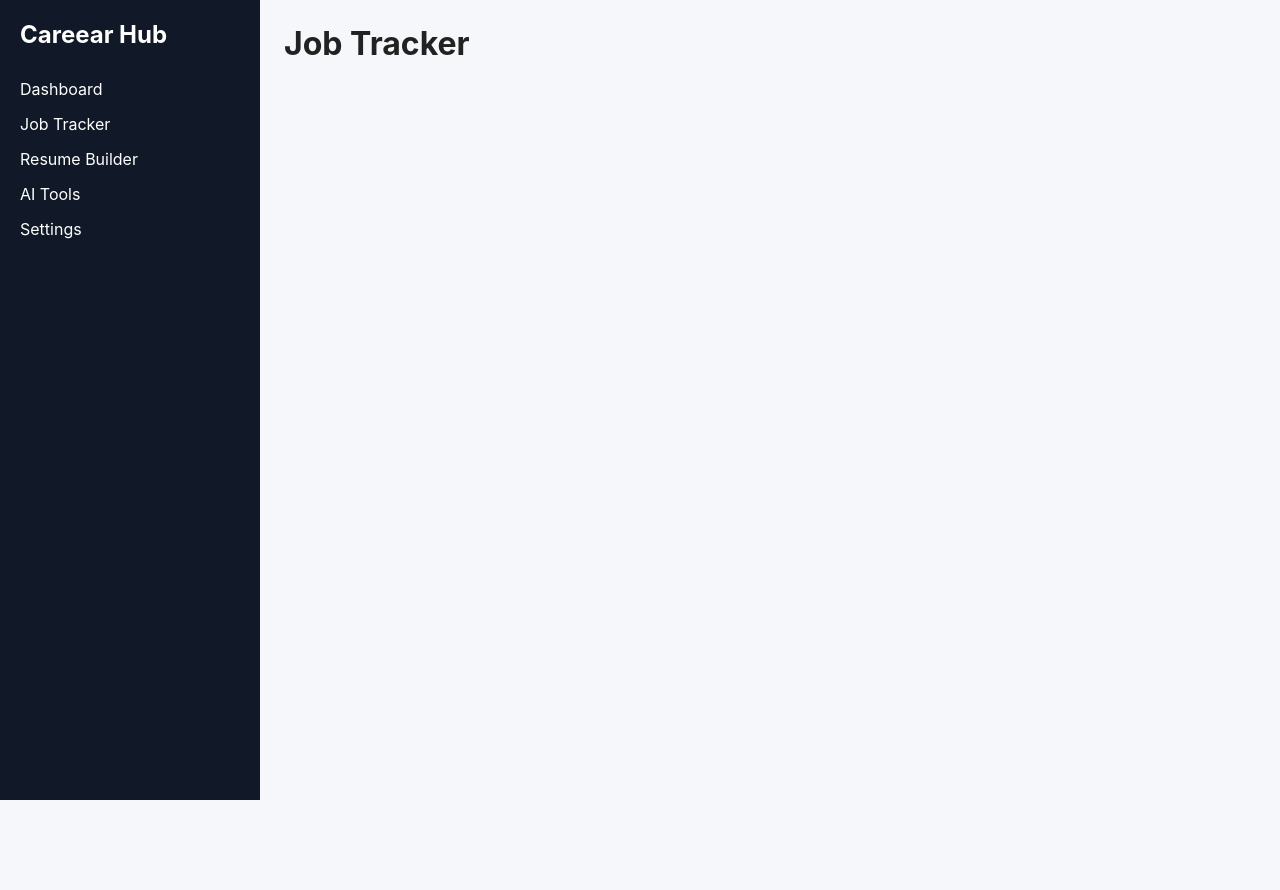
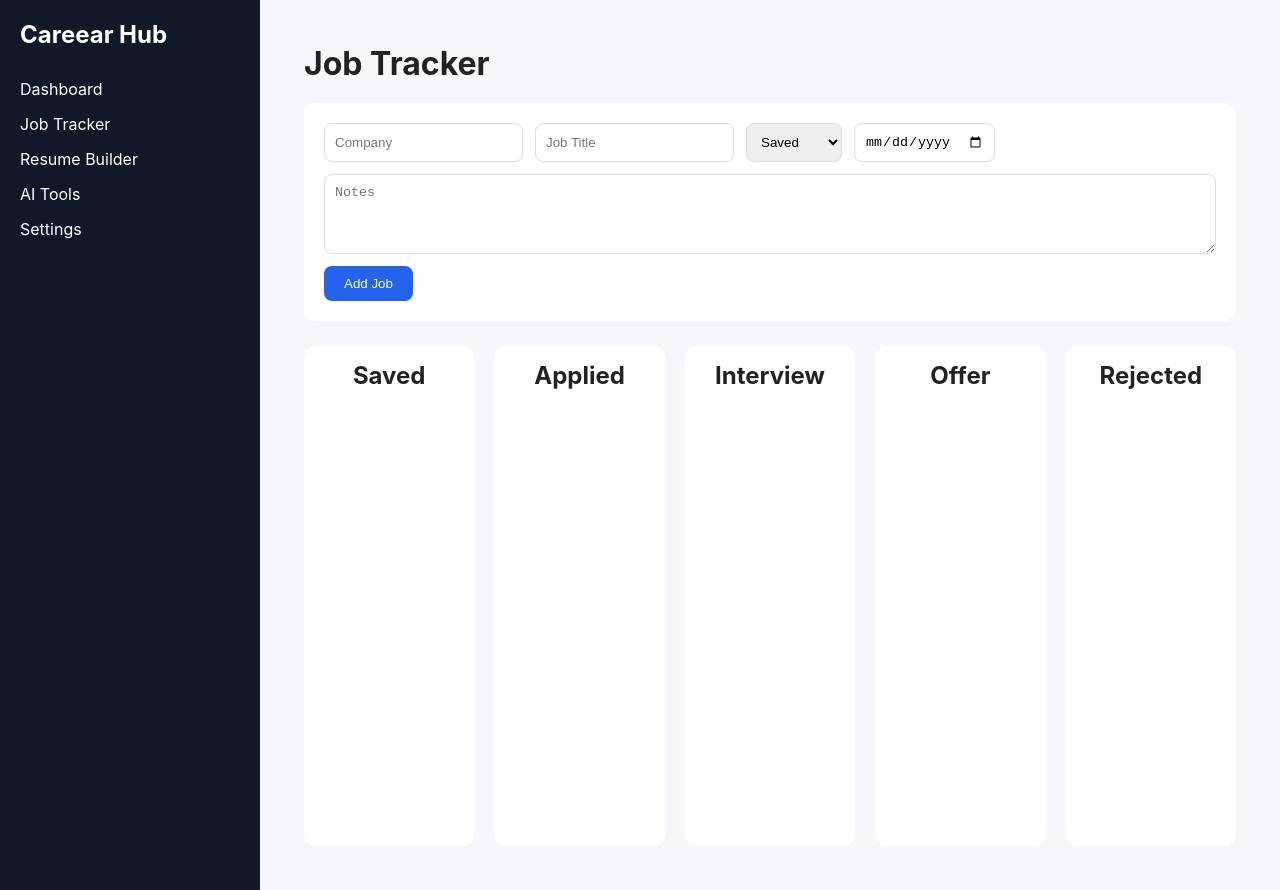
Before and after one commit to Masavi99/career-hub, a React (Vite) app: page /jobs in a window 1280 px wide. Before the commit the page ends 800 px from the top, so only its background shows below. Built offline with nearby package versions, Linux system fonts and the light colour scheme.

Commit message:
Job Tracker

```diff
--- /dev/null
+++ b/src/components/jobs/JobBoard.jsx
@@ -0,0 +1,24 @@
+import JobColumn from "./JobColumn";
+
+export default function JobBoard({ jobs, setJobs }) {
+  const statuses = [
+    "Saved",
+    "Applied",
+    "Interview",
+    "Offer",
+    "Rejected",
+  ];
+
+  return (
+    <div className="job-board">
+      {statuses.map((status) => (
+        <JobColumn
+          key={status}
+          status={status}
+          jobs={jobs}
+          setJobs={setJobs}
+        />
+      ))}
+    </div>
+  );
+}
--- /dev/null
+++ b/src/components/jobs/JobCard.jsx
@@ -0,0 +1,63 @@
+export default function JobCard({
+  job,
+  jobs,
+  setJobs,
+}) {
+  const deleteJob = () => {
+    setJobs(
+      jobs.filter((item) => item.id !== job.id)
+    );
+  };
+
+  const editJob = () => {
+    const company = prompt(
+      "Company",
+      job.company
+    );
+
+    if (!company) return;
+
+    const title = prompt(
+      "Job Title",
+      job.title
+    );
+
+    if (!title) return;
+
+    const updatedJobs = jobs.map((item) =>
+      item.id === job.id
+        ? {
+            ...item,
+            company,
+            title,
+          }
+        : item
+    );
+
+    setJobs(updatedJobs);
+  };
+
+  return (
+    <div className="job-card">
+      <h3>{job.company}</h3>
+
+      <p>{job.title}</p>
+
+      <small>
+        Applied: {job.dateApplied || "N/A"}
+      </small>
+
+      <p>{job.notes}</p>
+
+      <div className="job-actions">
+        <button onClick={editJob}>
+          Edit
+        </button>
+
+        <button onClick={deleteJob}>
+          Delete
+        </button>
+      </div>
+    </div>
+  );
+}
--- /dev/null
+++ b/src/components/jobs/JobColumn.jsx
@@ -0,0 +1,26 @@
+import JobCard from "./JobCard";
+
+export default function JobColumn({
+  status,
+  jobs,
+  setJobs,
+}) {
+  const filteredJobs = jobs.filter(
+    (job) => job.status === status
+  );
+
+  return (
+    <div className="job-column">
+      <h2>{status}</h2>
+
+      {filteredJobs.map((job) => (
+        <JobCard
+          key={job.id}
+          job={job}
+          jobs={jobs}
+          setJobs={setJobs}
+        />
+      ))}
+    </div>
+  );
+}
--- /dev/null
+++ b/src/components/jobs/JobForm.jsx
@@ -0,0 +1,85 @@
+import { useState } from "react";
+
+export default function JobForm({ jobs, setJobs }) {
+  const [formData, setFormData] = useState({
+    company: "",
+    title: "",
+    status: "Saved",
+    notes: "",
+    dateApplied: "",
+  });
+
+  const handleChange = (e) => {
+    setFormData({
+      ...formData,
+      [e.target.name]: e.target.value,
+    });
+  };
+
+  const handleSubmit = (e) => {
+    e.preventDefault();
+
+    const newJob = {
+      id: crypto.randomUUID(),
+      ...formData,
+    };
+
+    setJobs([...jobs, newJob]);
+
+    setFormData({
+      company: "",
+      title: "",
+      status: "Saved",
+      notes: "",
+      dateApplied: "",
+    });
+  };
+
+  return (
+    <form className="job-form" onSubmit={handleSubmit}>
+      <input
+        name="company"
+        placeholder="Company"
+        value={formData.company}
+        onChange={handleChange}
+        required
+      />
+
+      <input
+        name="title"
+        placeholder="Job Title"
+        value={formData.title}
+        onChange={handleChange}
+        required
+      />
+
+      <select
+        name="status"
+        value={formData.status}
+        onChange={handleChange}
+      >
+        <option>Saved</option>
+        <option>Applied</option>
+        <option>Interview</option>
+        <option>Offer</option>
+        <option>Rejected</option>
+      </select>
+
+      <input
+        type="date"
+        name="dateApplied"
+        value={formData.dateApplied}
+        onChange={handleChange}
+      />
+
+      <textarea
+        name="notes"
+        placeholder="Notes"
+        value={formData.notes}
+        onChange={handleChange}
+      />
+
+      <button type="submit">Add Job</button>
+    </form>
+  );
+}
--- a/src/main.jsx
+++ b/src/main.jsx
@@ -1,8 +1,9 @@
 import React from "react";
 import ReactDOM from "react-dom/client";
 import { BrowserRouter } from "react-router-dom";
+import "./styles/jobs.css";
+import App from "./App";
 
-import App from "./App";
 
 import "./styles/global.css";
 import "./styles/layout.css";
--- a/src/pages/JobTracker.jsx
+++ b/src/pages/JobTracker.jsx
@@ -1,7 +1,28 @@
-export default function JobTracker(){
-    return(
-        <div>
-           <h1>Job Tracker</h1>
-        </div>
-    );
+import { useState, useEffect } from "react";
+import JobForm from "../components/jobs/JobForm";
+import JobBoard from "../components/jobs/JobBoard";
+
+export default function JobTracker() {
+  const [jobs, setJobs] = useState(() => {
+    try {
+      const storedJobs = localStorage.getItem("jobs");
+      return storedJobs ? JSON.parse(storedJobs) : [];
+    } catch {
+      return [];
+    }
+  });
+
+  useEffect(() => {
+    localStorage.setItem("jobs", JSON.stringify(jobs));
+  }, [jobs]);
+
+  return (
+    <div className="job-tracker">
+      <h1>Job Tracker</h1>
+
+      <JobForm jobs={jobs} setJobs={setJobs} />
+
+      <JobBoard jobs={jobs} setJobs={setJobs} />
+    </div>
+  );
 }
--- /dev/null
+++ b/src/styles/jobs.css
@@ -0,0 +1,102 @@
+.job-tracker {
+  padding: 20px;
+}
+
+.job-tracker h1 {
+  margin-bottom: 20px;
+}
+
+.job-form {
+  background: white;
+  padding: 20px;
+  border-radius: 12px;
+  margin-bottom: 25px;
+
+  display: flex;
+  flex-wrap: wrap;
+  gap: 12px;
+}
+
+.job-form input,
+.job-form select,
+.job-form textarea {
+  padding: 10px;
+  border: 1px solid #ddd;
+  border-radius: 8px;
+}
+
+.job-form textarea {
+  width: 100%;
+  min-height: 80px;
+}
+
+.job-form button {
+  padding: 10px 20px;
+  border: none;
+  border-radius: 8px;
+  background: #2563eb;
+  color: white;
+}
+
+.job-board {
+  display: grid;
+  grid-template-columns: repeat(5, 1fr);
+  gap: 20px;
+}
+
+.job-column {
+  background: white;
+  padding: 15px;
+  border-radius: 12px;
+  min-height: 500px;
+}
+
+.job-column h2 {
+  margin-bottom: 15px;
+  text-align: center;
+}
+
+.job-card {
+  background: #f3f4f6;
+  padding: 12px;
+  border-radius: 10px;
+  margin-bottom: 12px;
+}
+
+.job-card h3 {
+  margin-bottom: 8px;
+}
+
+.job-card p {
+  margin: 6px 0;
+}
+
+.job-actions {
+  display: flex;
+  gap: 10px;
+  margin-top: 10px;
+}
+
+.job-actions button {
+  flex: 1;
+  padding: 8px;
+  border: none;
+  border-radius: 6px;
+  cursor: pointer;
+}
+
+@media (max-width: 1200px) {
+  .job-board {
+    grid-template-columns: repeat(2, 1fr);
+  }
+}
+
+@media (max-width: 768px) {
+  .job-board {
+    grid-template-columns: 1fr;
+  }
+
+  .job-form {
+    flex-direction: column;
+  }
+}
```
